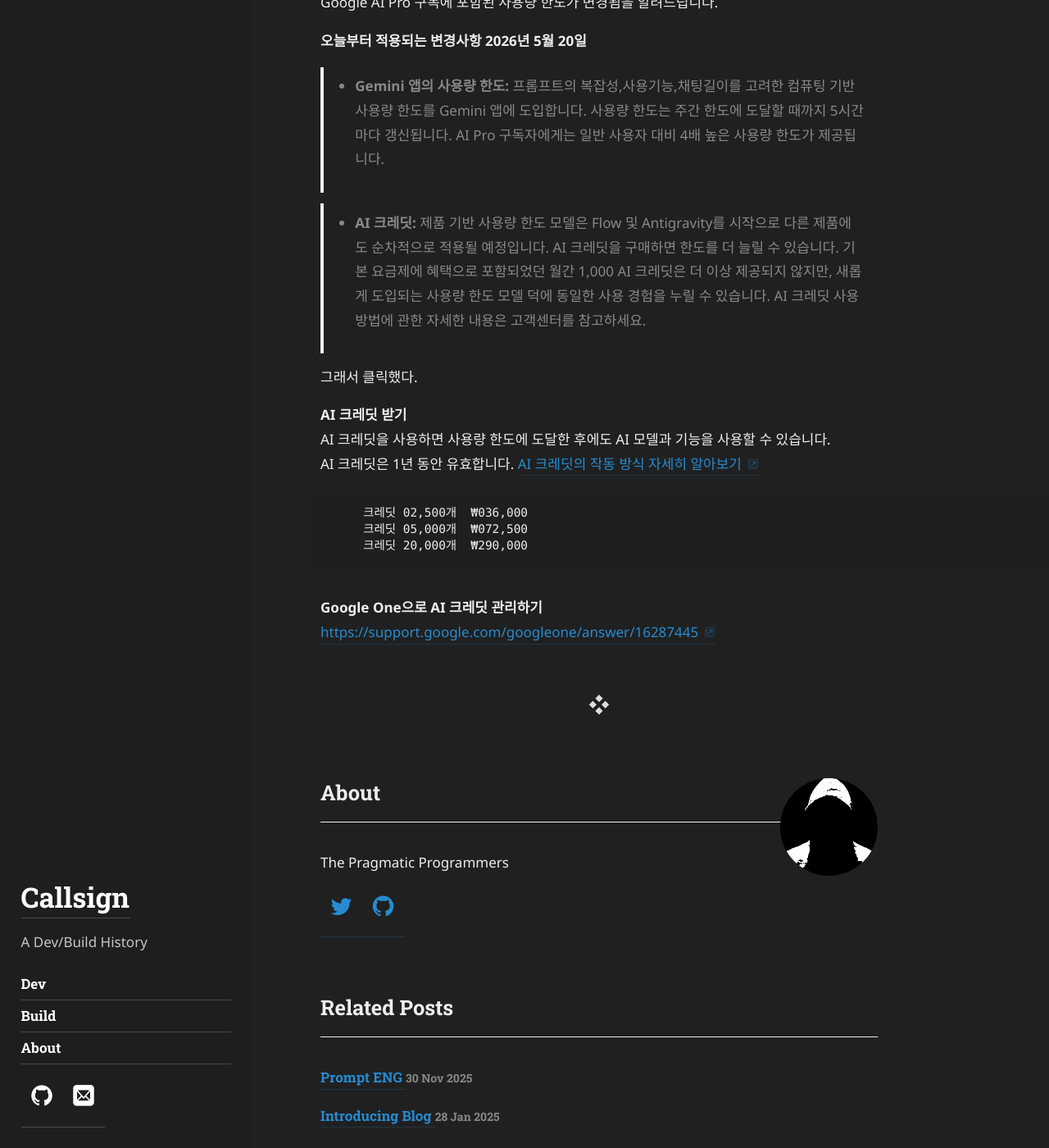
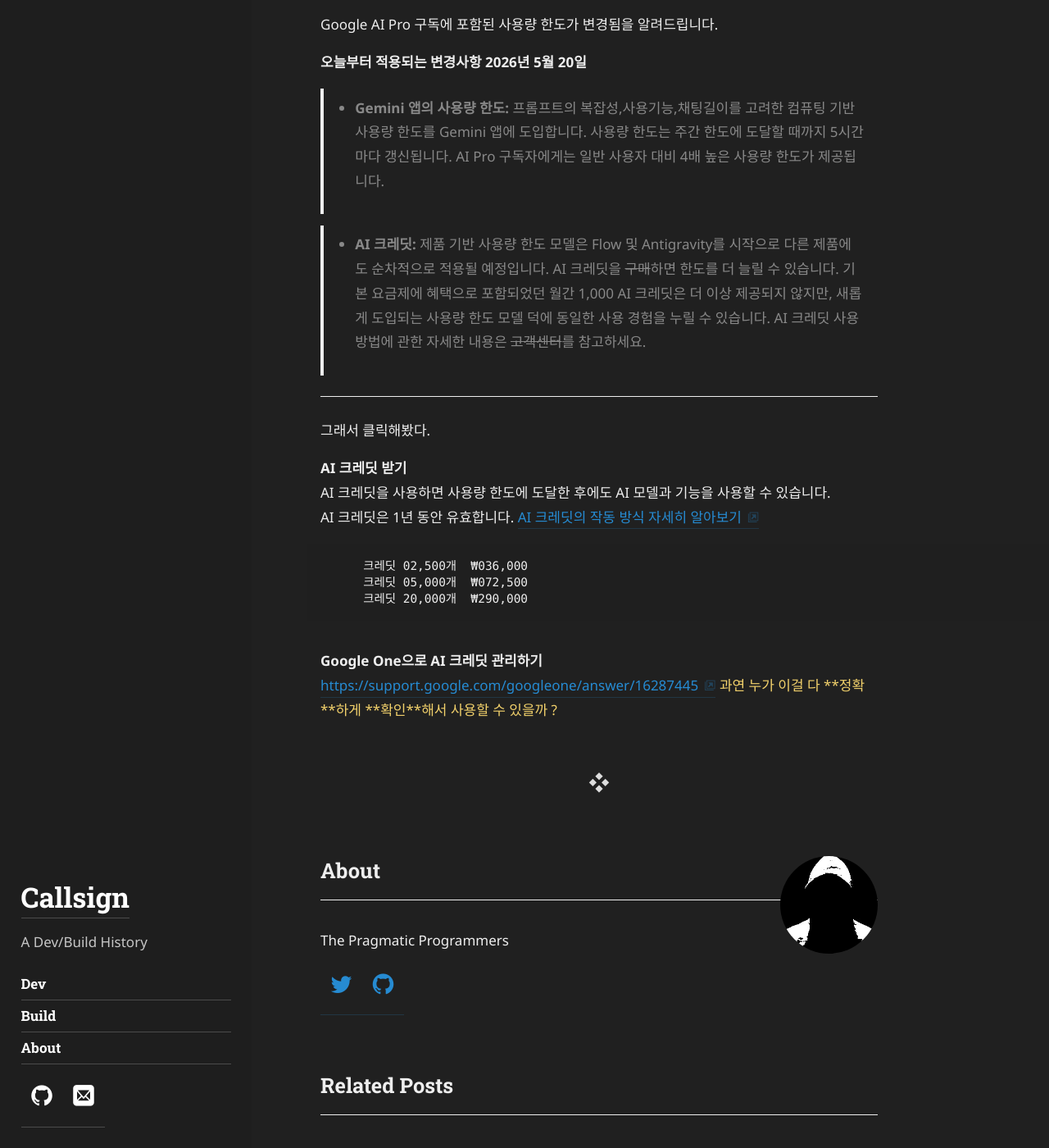
Before and after one commit to callsign88/callsign88.github.io, a Jekyll site: the page built from _posts/2026-05-26-Post-AIPro.md, in a window 1280 px wide and 1400 px high, scrolled down 1988 px. Shown: the whole window at 82% size. Built offline with Jekyll 4.4.1, drawn with Linux system fonts in a browser that asks for light colours; some web fonts are replaced.

Commit message:
Update Google I/O post: add separators, strikethroughs, and stylized final question

```diff
--- a/_posts/2026-05-26-Post-AIPro.md
+++ b/_posts/2026-05-26-Post-AIPro.md
@@ -48,16 +48,20 @@
 추가로 사용하는 구독자들에게 모두 메일이 송부되었는데 다음과 같은 메일이 전달되었다.
 ~~~
 
+* * *
+
 Google AI Pro 구독에 포함된 사용량 한도가 변경됨을 알려드립니다.
 
 **오늘부터 적용되는 변경사항 2026년 5월 20일**
 
 > - **Gemini 앱의 사용량 한도:** 프롬프트의 복잡성,사용기능,채팅길이를 고려한 컴퓨팅 기반 사용량 한도를 Gemini 앱에 도입합니다. 사용량 한도는 주간 한도에 도달할 때까지 5시간마다 갱신됩니다. AI Pro 구독자에게는 일반 사용자 대비 4배 높은 사용량 한도가 제공됩니다.
 
-> - **AI 크레딧:** 제품 기반 사용량 한도 모델은 Flow 및 Antigravity를 시작으로 다른 제품에도 순차적으로 적용될 예정입니다. AI 크레딧을 구매하면 한도를 더 늘릴 수 있습니다. 기본 요금제에 혜택으로 포함되었던 월간 1,000 AI 크레딧은 더 이상 제공되지 않지만, 새롭게 도입되는 사용량 한도 모델 덕에 동일한 사용 경험을 누릴 수 있습니다. AI 크레딧 사용 방법에 관한 자세한 내용은 고객센터를 참고하세요.
+> - **AI 크레딧:** 제품 기반 사용량 한도 모델은 Flow 및 Antigravity를 시작으로 다른 제품에도 순차적으로 적용될 예정입니다. AI 크레딧을 ~~구매~~하면 한도를 더 늘릴 수 있습니다. 기본 요금제에 혜택으로 포함되었던 월간 1,000 AI 크레딧은 더 이상 제공되지 않지만, 새롭게 도입되는 사용량 한도 모델 덕에 동일한 사용 경험을 누릴 수 있습니다. AI 크레딧 사용 방법에 관한 자세한 내용은 ~~고객센터~~를 참고하세요.
+
+* * *
 
 
-그래서 클릭했다.
+그래서 클릭해봤다.
 
 **AI 크레딧 받기**<br>
 AI 크레딧을 사용하면 사용량 한도에 도달한 후에도 AI 모델과 기능을 사용할 수 있습니다.<br>
@@ -71,3 +75,6 @@
 
 **Google One으로 AI 크레딧 관리하기**<br>
 <https://support.google.com/googleone/answer/16287445>
+
+
+<sapn style="color:#f2d16b;">과연 누가 이걸 다 **정확**하게 **확인**해서 사용할 수 있을까 ? </sapn>
```
